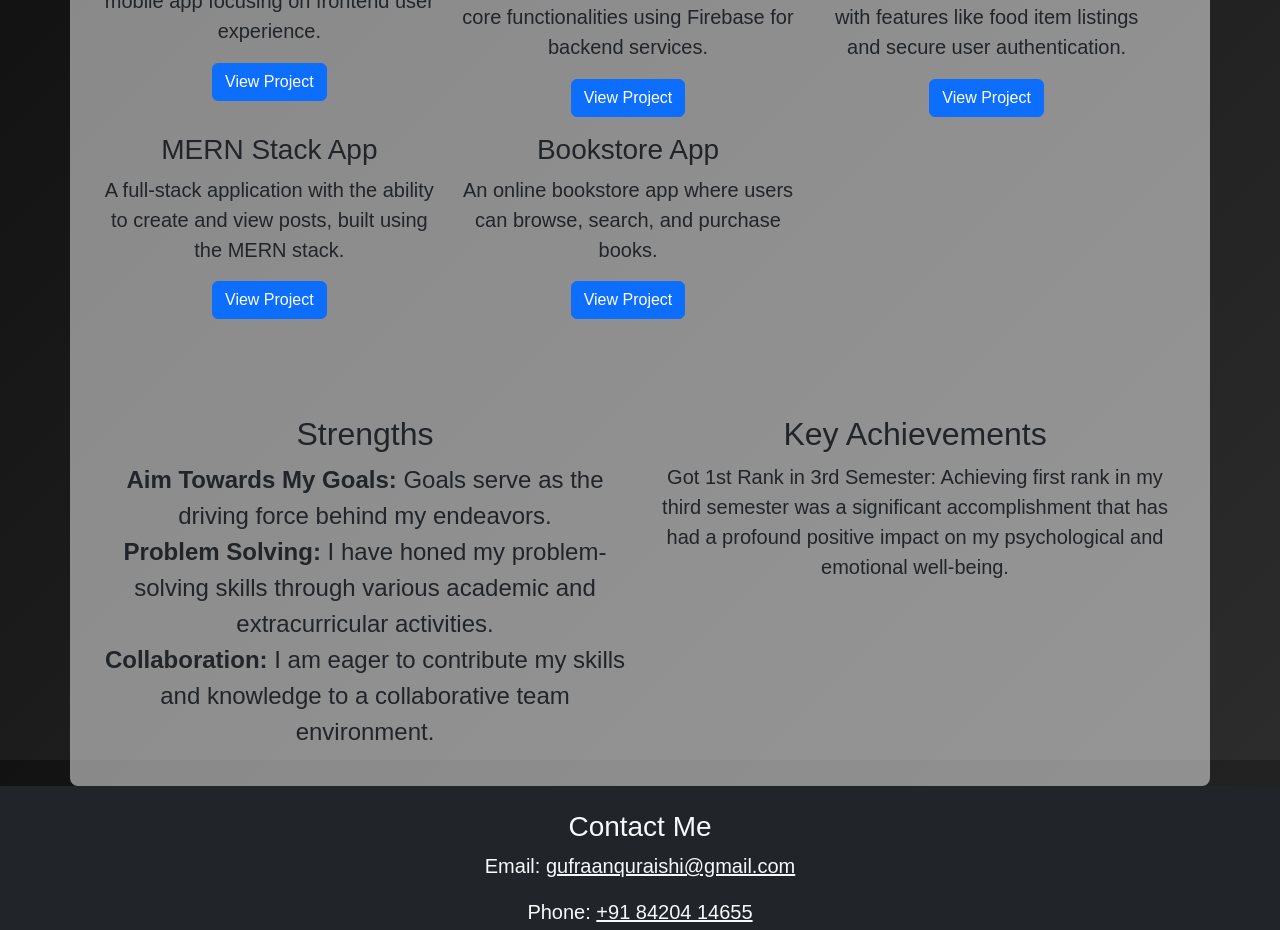
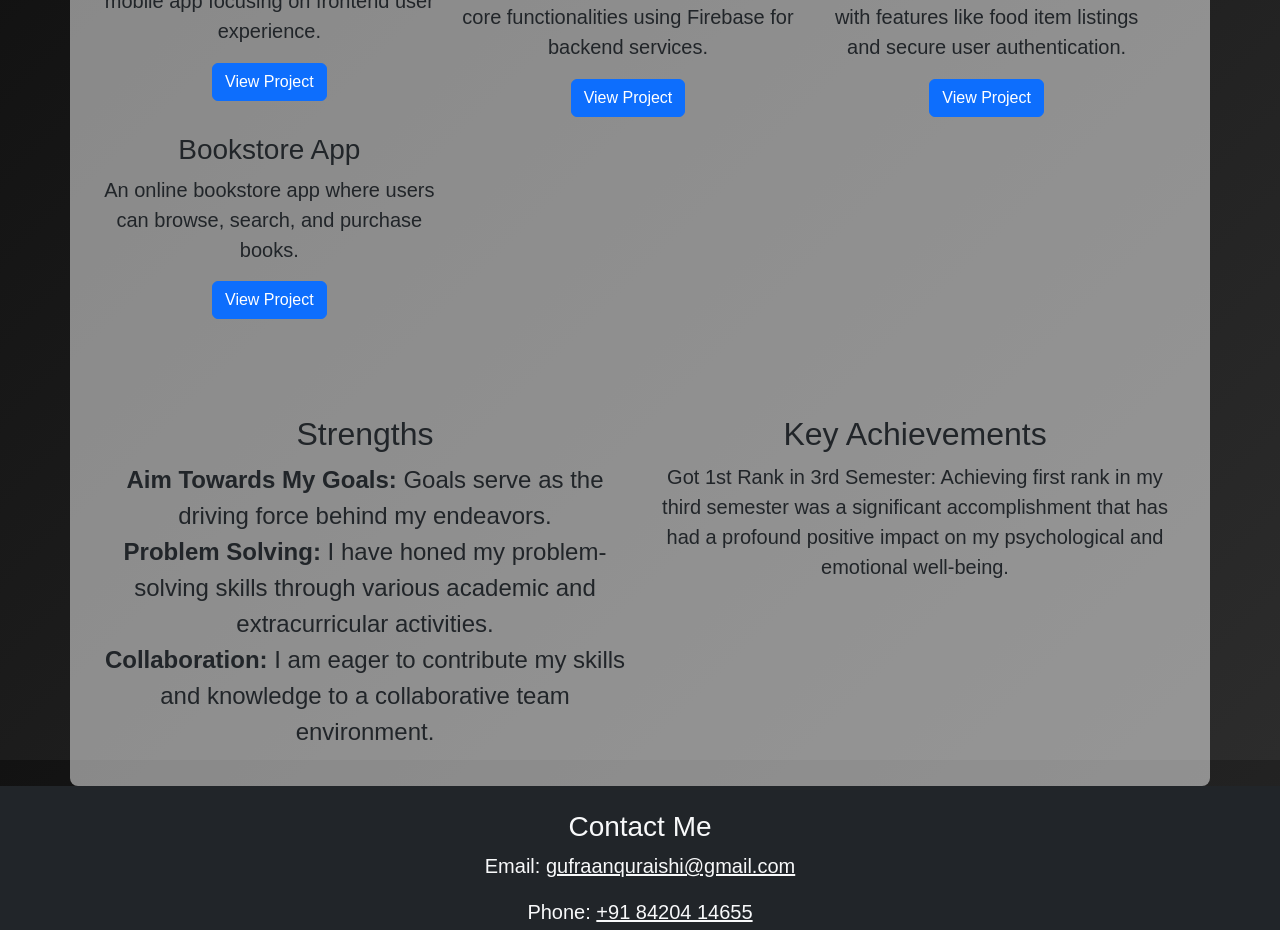
Before and after one commit to asifali-7890/Portfolio, a React (Create React App) app: page / in a window 1280 px wide. Shown: the part 840-1770 px from the top of the page. Built offline with nearby package versions, Linux system fonts and the light colour scheme.

Commit message:
Updated portfolio with new changes

```diff
--- a/src/components/Home.jsx
+++ b/src/components/Home.jsx
@@ -61,11 +61,6 @@ const Home = () => {
                         <a href="https://food-del-c58f2.web.app/" target="_blank" rel="noopener noreferrer" className="btn btn-primary">View Project</a>
                     </div>
 
-                    <div className="col-md-4 mt-3">
-                        <h3>MERN Stack App</h3>
-                        <p>A full-stack application with the ability to create and view posts, built using the MERN stack.</p>
-                        <a href="YOUR_MERN_STACK_APP_LINK" target="_blank" rel="noopener noreferrer" className="btn btn-primary">View Project</a>
-                    </div>
 
                     <div className="col-md-4 mt-3">
                         <h3>Bookstore App</h3>
```
